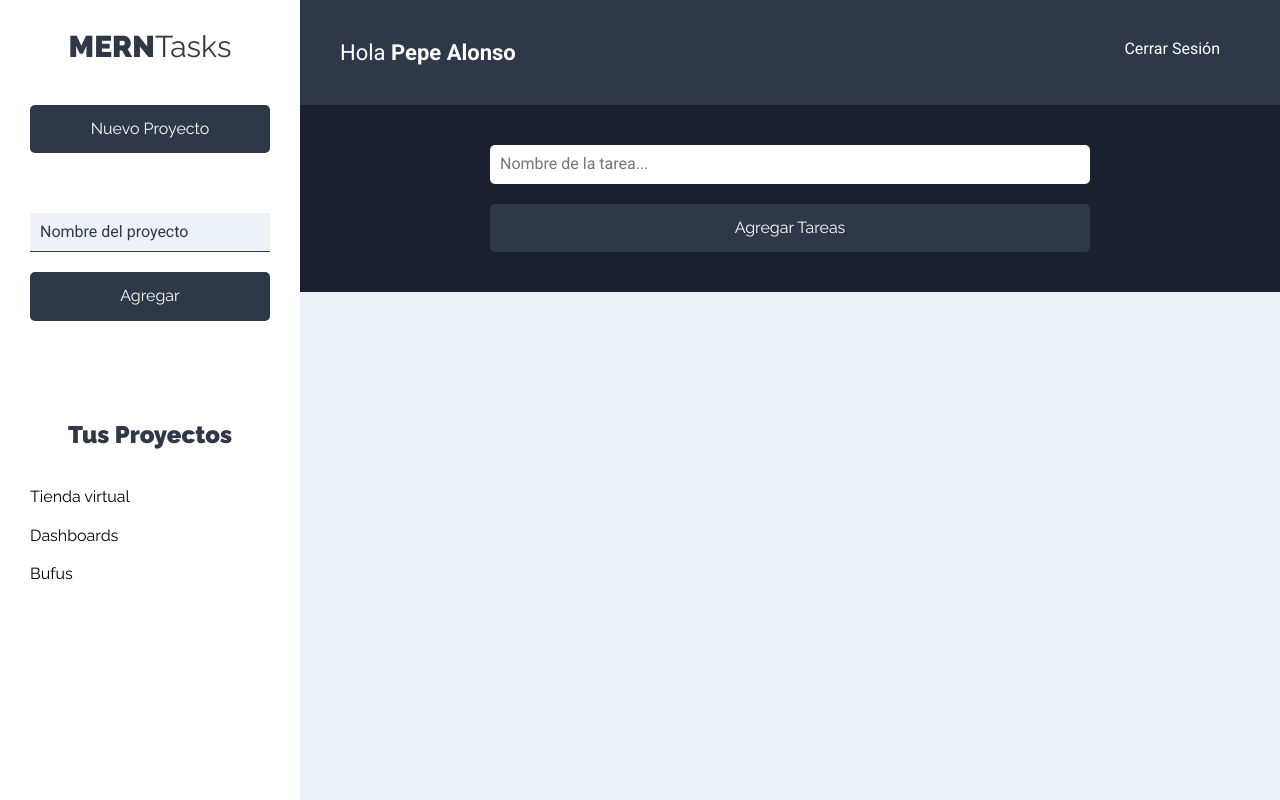
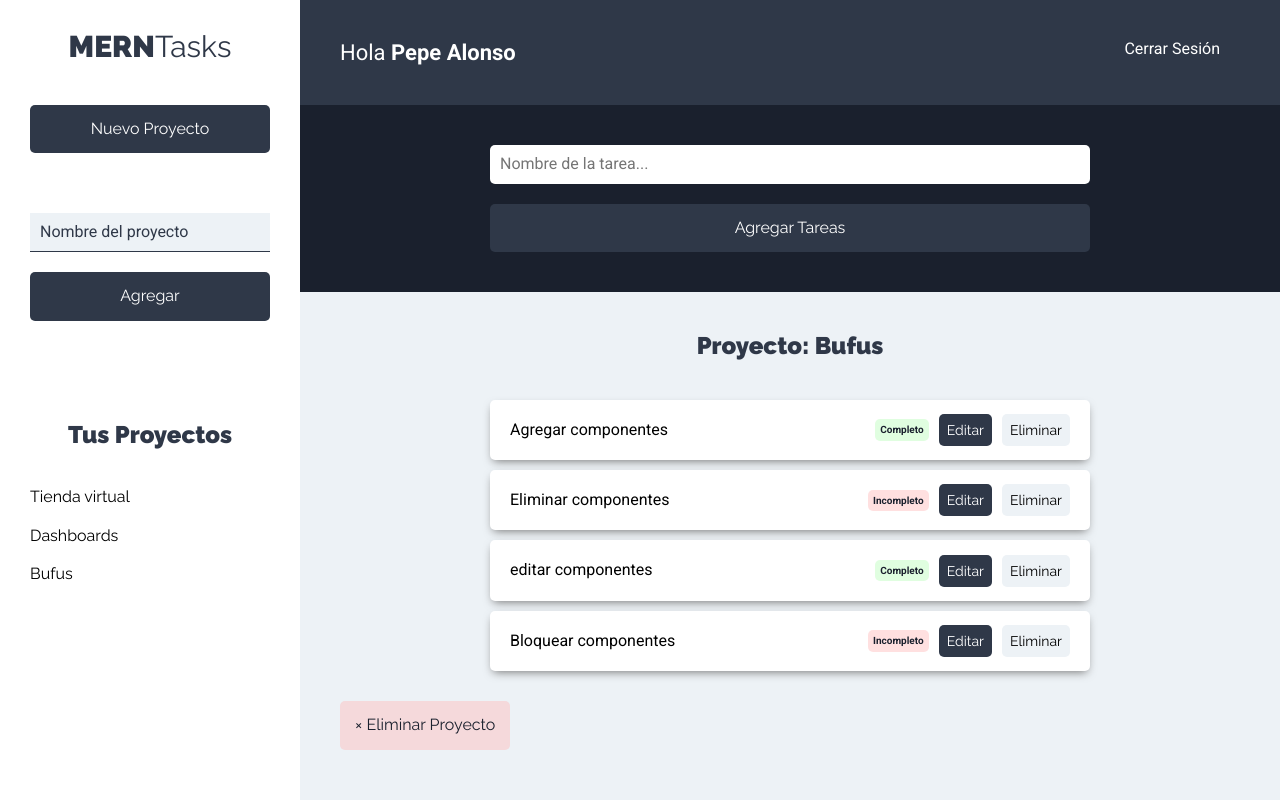
Before and after one commit to e-burgos/mern-tasks-react, a React (Create React App) app: page /projects in a window 1280 px wide. Built offline with nearby package versions, Linux system fonts and the light colour scheme.

Commit message:
main Projects component complete

```diff
--- a/src/components/projects/Projects.js
+++ b/src/components/projects/Projects.js
@@ -2,6 +2,7 @@ import React from 'react';
 import Header from '../layout/Header';
 import Sidebar from '../layout/Sidebar';
 import FormTask from '../tasks/FormTask';
+import ListTasks from '../tasks/ListTasks';
 
 const Projects = () => {
     return (
@@ -12,7 +13,7 @@ const Projects = () => {
                 <main>
                     <FormTask />
                     <div className="contenedor-tareas">
-
+                        <ListTasks />
                     </div>
                 </main>
             </div>
--- a/src/components/tasks/ListTasks.js
+++ b/src/components/tasks/ListTasks.js
@@ -0,0 +1,34 @@
+import React, { Fragment } from 'react'
+import Task from './Task';
+
+const ListTasks = () => {
+
+    const tasks = [
+        {taskName: "Agregar componentes", status: true},
+        {taskName: "Eliminar componentes", status: false},
+        {taskName: "editar componentes", status: true},
+        {taskName: "Bloquear componentes", status: false},
+    ]
+
+    return (
+        <Fragment>
+            <h2>Proyecto: Bufus</h2>
+            <ul className="listado-tareas">
+                {tasks.length === 0
+                    ? (<li className="tarea"><p>Aún no hay tareas</p></li>)
+                    : tasks.map( task => (
+                        <Task
+                            task={task}
+                        />
+                    ))
+                }
+            </ul>
+            <button
+                type="button"
+                className="btn btn-eliminar"
+            >&times; Eliminar Proyecto</button>
+        </Fragment>
+     );
+}
+
+export default ListTasks
--- a/src/components/tasks/Task.js
+++ b/src/components/tasks/Task.js
@@ -0,0 +1,33 @@
+import React from 'react';
+
+const Task = ({task}) => {
+    return (
+        <li className="tarea sombra">
+            <p>{task.taskName}</p>
+            <div className="estado">
+                {task.status
+                    ? (<button
+                            type="button"
+                            className="completo"
+                        >Completo</button>)
+                    : (<button
+                            type="button"
+                            className="incompleto"
+                        >Incompleto</button>)
+                }
+            </div>
+            <div className="acciones">
+                <button
+                    type="button"
+                    className="btn btn-primario rb-5"
+                >Editar</button>
+                <button
+                    type="button"
+                    className="btn btn-secundario rb-5"
+                >Eliminar</button>
+            </div>
+        </li>
+     );
+}
+
+export default Task;
--- a/src/index.css
+++ b/src/index.css
@@ -63,6 +63,9 @@ a {
 .btn:hover {
   cursor: pointer;
 }
+.rb-5 {
+  border-radius: 5px !important;
+}
 .btn-primario {
   background-color: var(--gris2);
   color: var(--blanco);
@@ -86,6 +89,15 @@ a {
   display: block;
   background-color: transparent;
 }
+.btn-eliminar {
+  background-color: rgba(255, 178, 178, .4);
+  color: var(--gris3);
+}
+.btn-eliminar:hover {
+  background: red;
+  color:#ffffff;
+}
+
 
 @media (min-width: 768px) {
   .contenedor-app {
```
